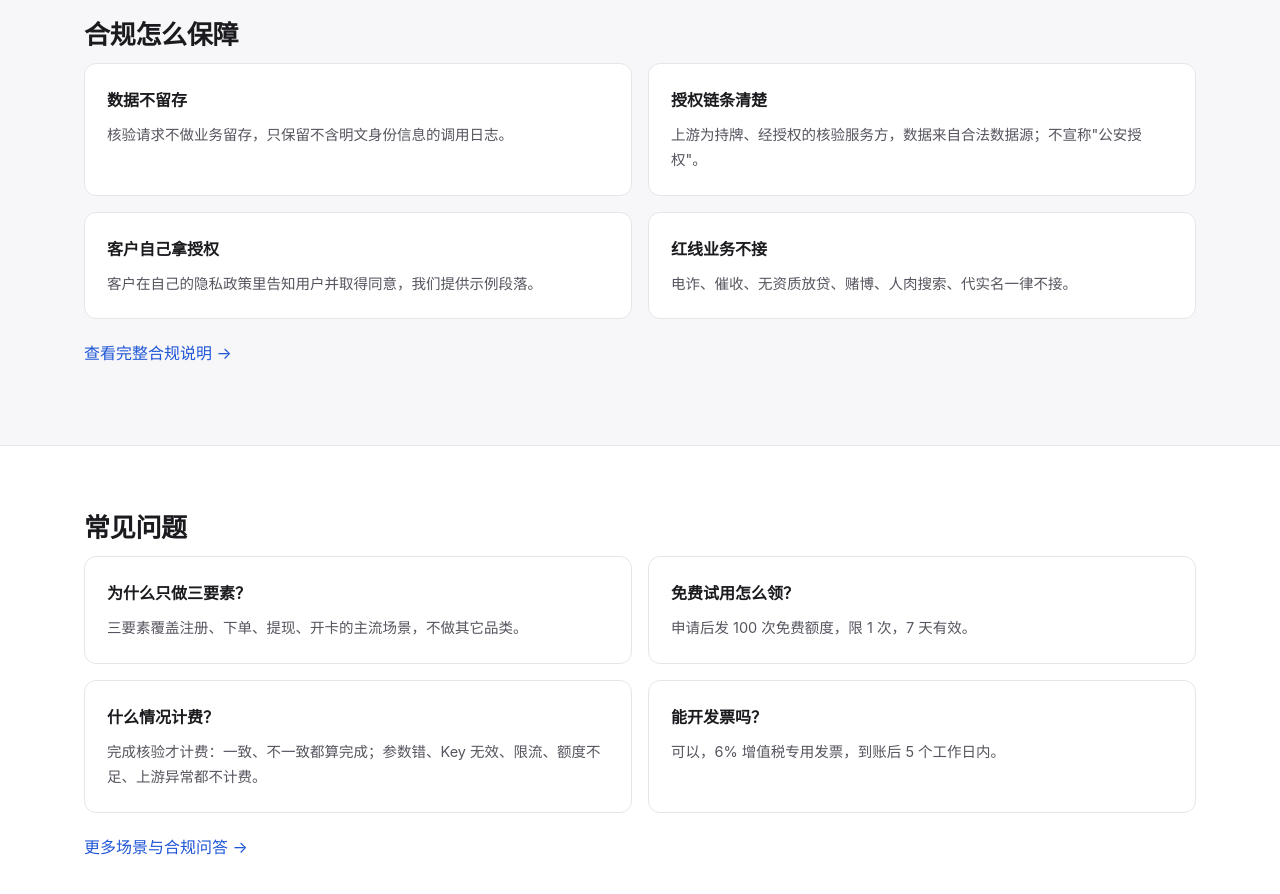
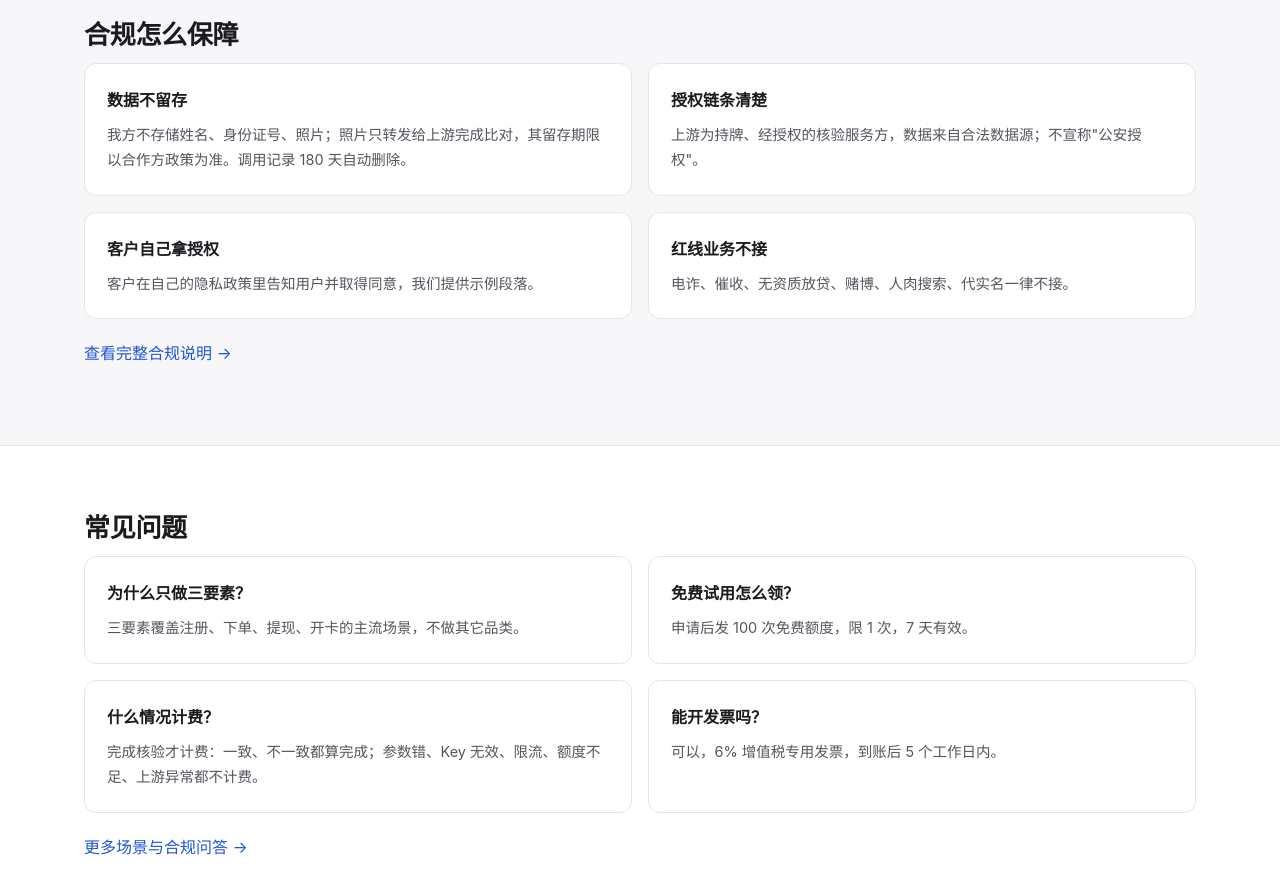
Before and after one commit to liuq88450-del/api-preview, a plain HTML site: page index.html in a window 1280 px wide. Shown: the part 1960-2854 px from the top of the page. Drawn offline with Linux system fonts and the light colour scheme.

Commit message:
deploy index.html

```diff
--- a/index.html
+++ b/index.html
@@ -93,7 +93,7 @@
   <div class="wrap section">
     <h2>合规怎么保障</h2>
     <div class="cards2">
-      <div class="card-soft"><h3>数据不留存</h3><p>核验请求不做业务留存，只保留不含明文身份信息的调用日志。</p></div>
+      <div class="card-soft"><h3>数据不留存</h3><p>我方不存储姓名、身份证号、照片；照片只转发给上游完成比对，其留存期限以合作方政策为准。调用记录 180 天自动删除。</p></div>
       <div class="card-soft"><h3>授权链条清楚</h3><p>上游为持牌、经授权的核验服务方，数据来自合法数据源；不宣称"公安授权"。</p></div>
       <div class="card-soft"><h3>客户自己拿授权</h3><p>客户在自己的隐私政策里告知用户并取得同意，我们提供示例段落。</p></div>
       <div class="card-soft"><h3>红线业务不接</h3><p>电诈、催收、无资质放贷、赌博、人肉搜索、代实名一律不接。</p></div>
```
